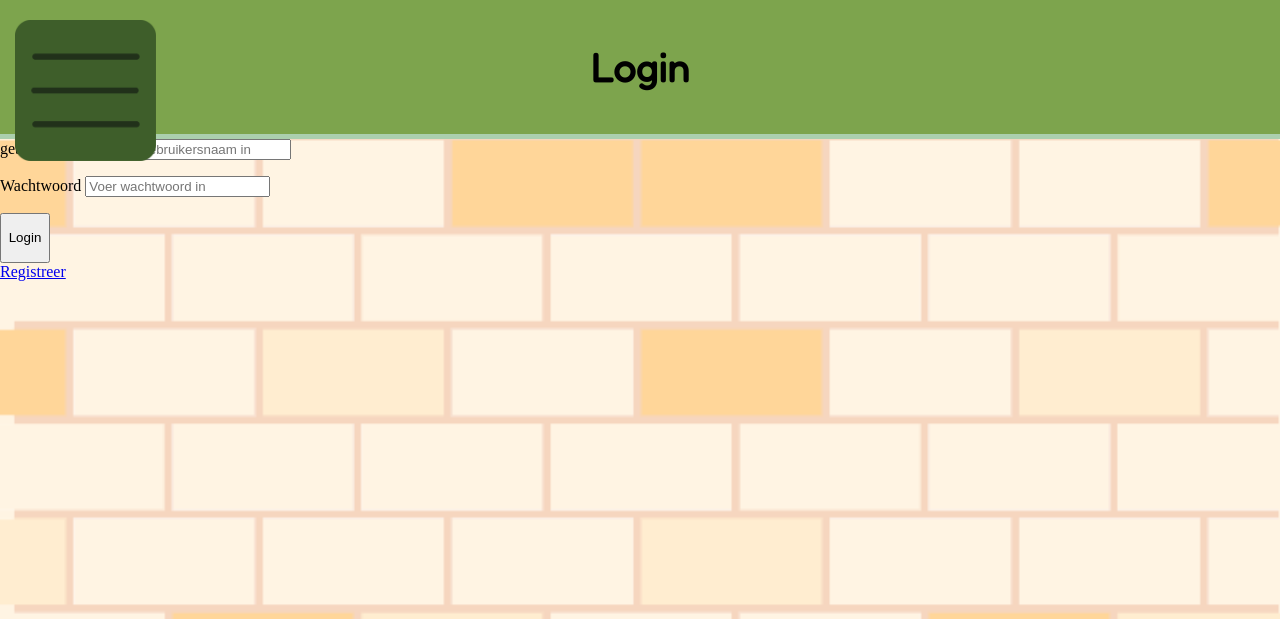
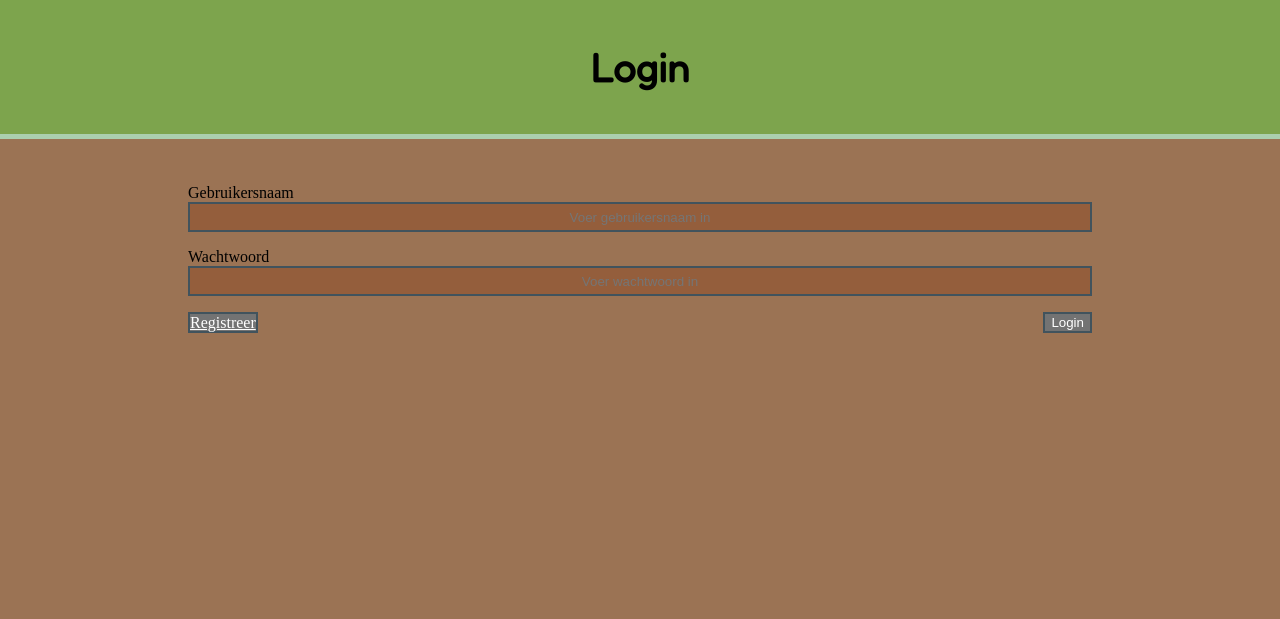
Before and after one commit to TrevinoRizkySunarja/TLE-ProjectLeafLink, a PHP site: page /login.php in a window 1280 px wide. Shown: the top 619 px of the page. After the commit the page ends 333 px from the top, so only its background shows below. Run offline with PHP 8.4, Linux system fonts and the light colour scheme; some web fonts are replaced.

Commit message:
started working on styling of login

```diff
--- a/Includes/CSS/login.css
+++ b/Includes/CSS/login.css
@@ -1,8 +1,37 @@
+
 body {
     margin: 0;
+    background-image: none;
+    background-color: var(--color4);
 }
 
-button {
-    width: 50px;
-    height: 50px;
+input {
+    width: 70vw;
+    height: 3vh;
+    border: var(--color7) solid 2px;
+    background-color: var(--color5);
+    color: white;
+    text-align: center;
 }
+
+form {
+    display: flex;
+    flex-direction: column;
+    justify-content: center;
+    align-items: center;
+    height: 30vh;
+}
+
+.button-container {
+    display: flex;
+    justify-content: space-between;
+    align-items: center;
+    flex-direction: row;
+}
+
+.button-link button, a {
+    border: var(--color7) solid 2px;
+    background-color: var(--color6);
+    color: white;
+    flex: 1;
+}
--- a/login.php
+++ b/login.php
@@ -71,25 +71,37 @@ if (isset($_POST['submit'])) {
     <script src="Includes/JS/login.js"></script>
 </head>
 <body>
-    <?php include 'Includes/nav.php'; ?>
     <?php include 'Includes/hoofd.php'; ?>
+
     <form action="" method="post">
         <div>
-            <label for="username">gebruikersnaam</label>
+            <div>
+                <label for="username">Gebruikersnaam</label>
+            </div>
+            <div>
                 <input id="username" name="username" type="text" placeholder="Voer gebruikersnaam in" value="<?= htmlspecialchars($_POST['username'] ?? '') ?>">
                 <p class="help is-danger">
                     <?= $errors['username'] ?? '' ?>
                 </p>
             </div>
+        </div>
+        <div>
             <div>
                 <label for="password">Wachtwoord</label>
+            </div>
+            <div>
                 <input id="password" name="password" type="password" placeholder="Voer wachtwoord in">
             <p class="help is-danger">
                 <?= $errors['password'] ?? '' ?>
             </p>
             </div>
+        <div class="button-container">
             <div>
+                <a href="./registratie.php" class="button-link">Registreer</a>
+            </div>
+            <div class="button-link">
                 <button type="submit" name="submit">Login</button>
+            </div>
         </div>
         <?php if (
             isset($_POST['submit']) &&
@@ -102,7 +114,5 @@ if (isset($_POST['submit'])) {
         </p>
         <?php endif; ?>
     </form>
-    <a href="./registratie.php">Registreer</a>
-
 </body>
 </html>
--- a/registratie.php
+++ b/registratie.php
@@ -58,7 +58,6 @@ if (isset($_POST['submit'])) {
 <head>
     <meta charset="UTF-8">
     <meta name="viewport" content="width=device-width, initial-scale=1.0">
-    <link rel="stylesheet" href="./Includes/CSS/login.css">
     <title>Registratie</title>
 </head>
 <body>
```
Lines whose indentation alone changed are shown as unchanged.
